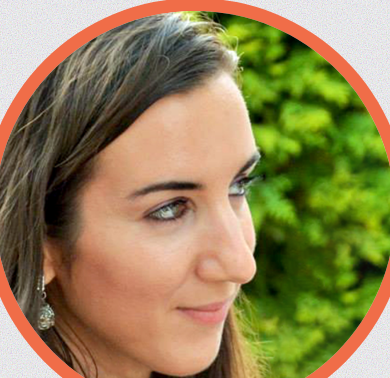
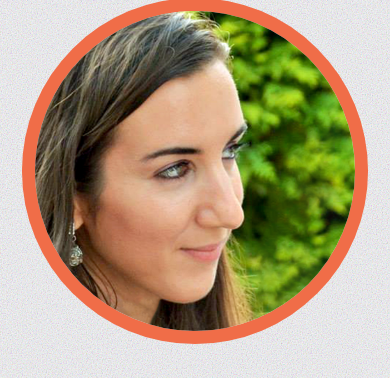
Before and after one commit to alunazzi/elenacallegari.com-2025, a plain HTML site: page index.html in a window 390 px wide. Shown: the part 78-456 px from the top of the page. Drawn offline with nearby package versions, Linux system fonts and the light colour scheme.

Commit message:
Update style.css
Smaller hero image on smaller screens

```diff
--- a/css/style.css
+++ b/css/style.css
@@ -819,6 +819,11 @@ footer .even-columns {
     background-image: var(--background-image-url-noise);
   }
 
+  .hero-image{
+    max-width: 20rem;
+    max-height: 20rem;
+  }
+
   .hero-image.visible {
     opacity: 1;
     animation: fallIn 1s linear forwards,
```
